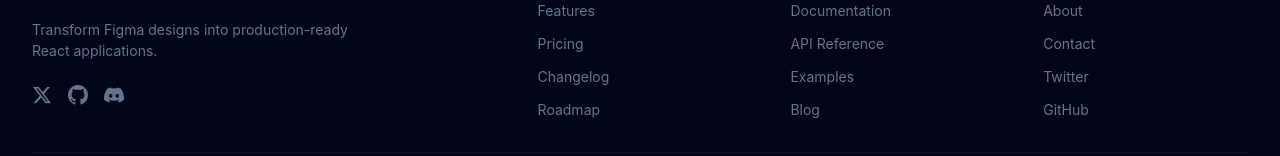
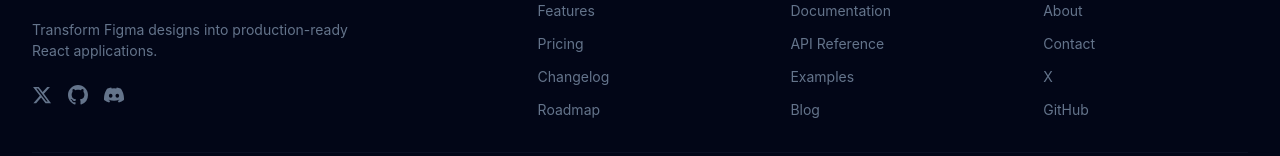
Before and after one commit to effinrich/forgekit-landing, a React (Vite) app in the folder apps/web/: page / in a window 1280 px wide. Shown: the part 3406-3562 px from the top of the page. Built offline with nearby package versions, Linux system fonts and the light colour scheme.

Commit message:
fix: update social links - X @forgekitdev, Discord invite

```diff
--- a/apps/web/src/pages/Home/Home.tsx
+++ b/apps/web/src/pages/Home/Home.tsx
@@ -286,7 +286,7 @@ const footerColumns = [
     links: [
       { label: 'About', href: '/about' },
       { label: 'Contact', href: '/contact' },
-      { label: 'Twitter', href: 'https://twitter.com/forgekit' },
+      { label: 'X', href: 'https://x.com/forgekitdev' },
       { label: 'GitHub', href: 'https://github.com/forgekit' },
     ],
   },
@@ -350,9 +350,9 @@ export function Home() {
         tagline="Transform Figma designs into production-ready React applications."
         columns={footerColumns}
         socialLinks={[
-          { icon: <TwitterIcon />, href: 'https://twitter.com/forgekit', label: 'Twitter' },
+          { icon: <TwitterIcon />, href: 'https://x.com/forgekitdev', label: 'X' },
           { icon: <GitHubIcon />, href: 'https://github.com/forgekit', label: 'GitHub' },
-          { icon: <DiscordIcon />, href: 'https://discord.gg/forgekit', label: 'Discord' },
+          { icon: <DiscordIcon />, href: 'https://discord.gg/jqt9EhYe', label: 'Discord' },
         ]}
       />
     </Box>
--- a/libs/ui/tsconfig.json
+++ b/libs/ui/tsconfig.json
@@ -5,7 +5,6 @@
     "module": "esnext",
     "moduleResolution": "bundler",
     "allowSyntheticDefaultImports": true,
-    "composite": true
   },
   "files": [],
   "include": [
--- a/package.json
+++ b/package.json
@@ -25,7 +25,7 @@
     "react": "^18.2.0",
     "react-dom": "^18.2.0",
     "react-router-dom": "6.30.3",
-     "@vercel/speed-insights": "^1.3.1",
+    "@vercel/speed-insights": "^1.3.1"
   },
   "devDependencies": {
     "@eslint/js": "^8.57.1",
```
Also changed, not shown: apps/web/src/app.tsx (+5 -4 lines), 2 other files (tests, documents, lock files or other folders).
